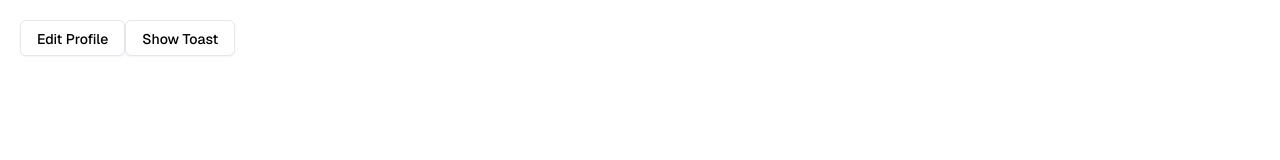
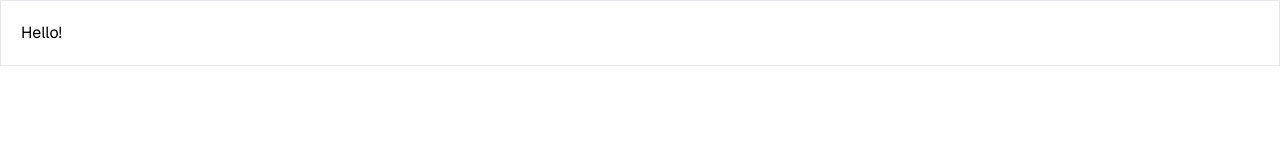
Before and after one commit to satyam95/donut, a React (Vite) app: page / in a window 1280 px wide. Shown: the top 160 px of the page. Built offline with nearby package versions, Linux system fonts and the light colour scheme.

Commit message:
fix: minnor bug fix

```diff
--- a/src/App.tsx
+++ b/src/App.tsx
@@ -1,64 +1,7 @@
-import {
-  Button,
-  Dialog,
-  DialogContent,
-  DialogDescription,
-  DialogFooter,
-  DialogHeader,
-  DialogTitle,
-  DialogTrigger,
-  Input,
-  Label,
-  toast,
-} from './components';
-
 function App() {
   return (
-    <div className='container mx-auto p-5'>
-      <Dialog>
-        <DialogTrigger asChild>
-          <Button variant='outline'>Edit Profile</Button>
-        </DialogTrigger>
-        <DialogContent className='sm:max-w-[425px]'>
-          <DialogHeader>
-            <DialogTitle>Edit profile</DialogTitle>
-            <DialogDescription>
-              Make changes to your profile here. Click save when you're done.
-            </DialogDescription>
-          </DialogHeader>
-          <div className='grid gap-4 py-4'>
-            <div className='grid grid-cols-4 items-center gap-4'>
-              <Label htmlFor='name' className='text-right'>
-                Name
-              </Label>
-              <Input id='name' value='Pedro Duarte' className='col-span-3' />
-            </div>
-            <div className='grid grid-cols-4 items-center gap-4'>
-              <Label htmlFor='username' className='text-right'>
-                Username
-              </Label>
-              <Input id='username' value='@peduarte' className='col-span-3' />
-            </div>
-          </div>
-          <DialogFooter>
-            <Button type='submit'>Save changes</Button>
-          </DialogFooter>
-        </DialogContent>
-      </Dialog>
-      <Button
-        variant='outline'
-        onClick={() =>
-          toast('Event has been created', {
-            description: 'Sunday, December 03, 2023 at 9:00 AM',
-            action: {
-              label: 'Undo',
-              onClick: () => console.log('Undo'),
-            },
-          })
-        }
-      >
-        Show Toast
-      </Button>
+    <div className='container mx-auto p-5 border'>
+      <h1>Hello!</h1>
     </div>
   );
 }
--- a/src/components/Accordion.tsx
+++ b/src/components/Accordion.tsx
@@ -1,3 +1,4 @@
+'use client';
 import * as React from 'react';
 import { ChevronDownIcon } from 'lucide-react';
 import { cn } from '../lib/utils';
--- a/src/components/Select.tsx
+++ b/src/components/Select.tsx
@@ -227,7 +227,7 @@ const SelectContent = memo(
         <div
           ref={contentRef}
           className={cn(
-            'z-40 mt-1 w-full bg-white rounded-md border shadow-md overflow-auto max-h-[300px]',
+            'absolute z-40 mt-1 w-full bg-white rounded-md border shadow-md overflow-auto max-h-[300px]',
             className
           )}
           role='listbox'
--- a/vite.config.ts
+++ b/vite.config.ts
@@ -35,12 +35,26 @@ export default defineConfig({
         'tailwind-merge',
         'class-variance-authority',
       ],
-      output: {
-        globals: {
-          react: 'React',
-          'react-dom': 'ReactDOM',
+      output: [
+        {
+          format: 'es',
+          entryFileNames: 'donut-ui.es.js',
+          banner: '"use client";\n',
+          globals: {
+            react: 'React',
+            'react-dom': 'ReactDOM',
+          },
         },
-      },
+        // CJS bundle (no banner needed)
+        {
+          format: 'cjs',
+          entryFileNames: 'donut-ui.cjs.js',
+          globals: {
+            react: 'React',
+            'react-dom': 'ReactDOM',
+          },
+        },
+      ],
     },
   },
   test: {
```
